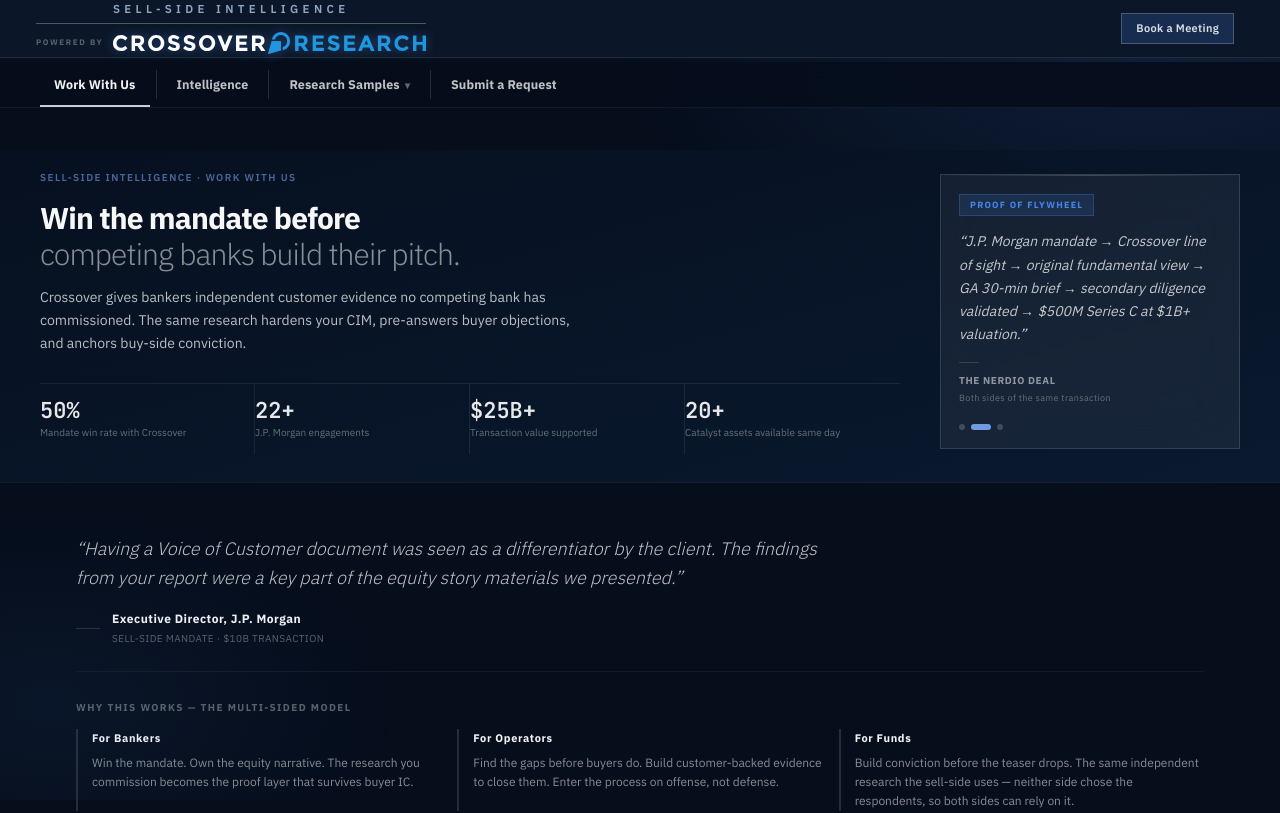
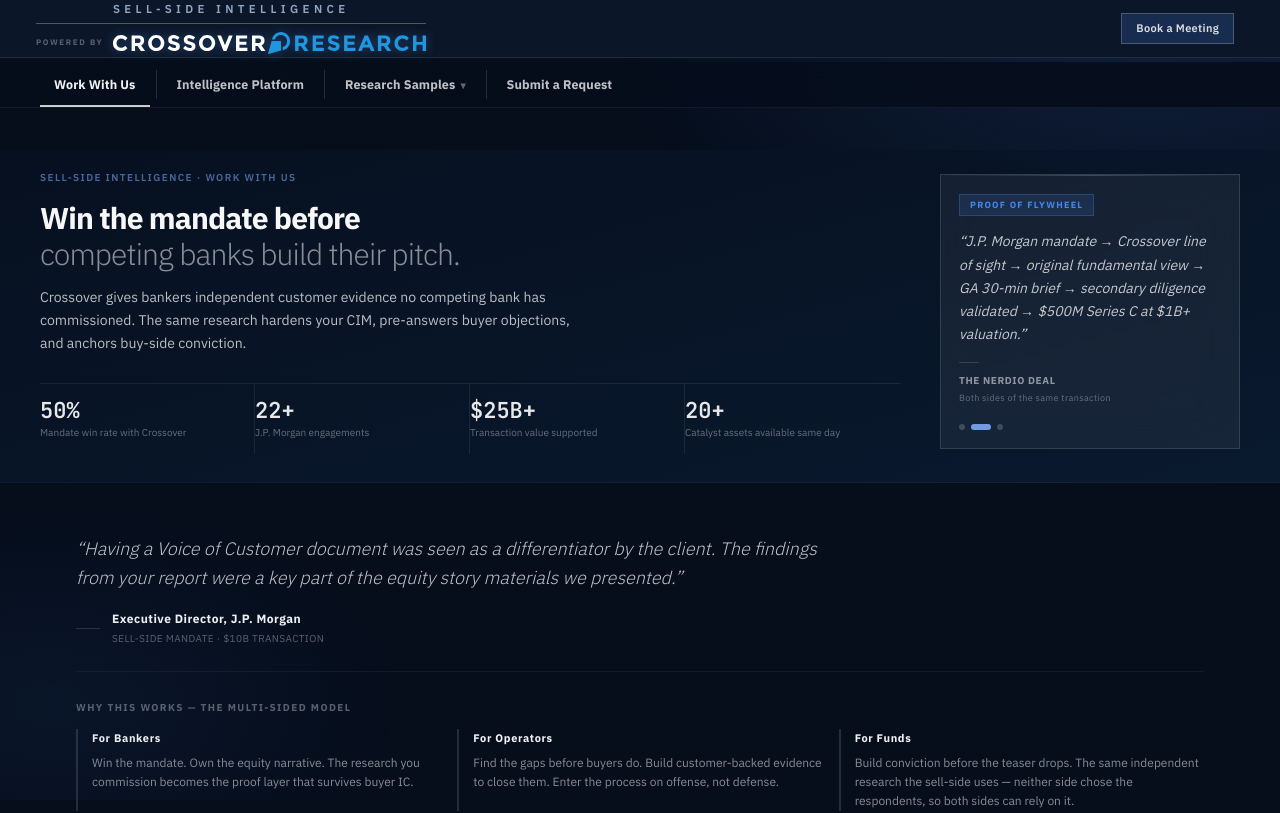
Before and after one commit to Crossover-Research/sell-side-overview-site, a Next.js app: page /partner in a window 1280 px wide. Shown: the top 813 px of the page. Built offline with nearby package versions, Linux system fonts and the light colour scheme.

Commit message:
Update components/TabNav.tsx

```diff
--- a/components/TabNav.tsx
+++ b/components/TabNav.tsx
@@ -54,7 +54,7 @@ export function TabNav() {
         <div className="tab-nav-divider" />
 
         <a href="/intelligence" className={`tab-btn tab-primary${pathname === '/intelligence' || isCap || pathname === '/catalyst' ? ' active' : ''}`}>
-          Intelligence
+          Intelligence Platform
         </a>
 
         <div className="tab-nav-divider" />
```
